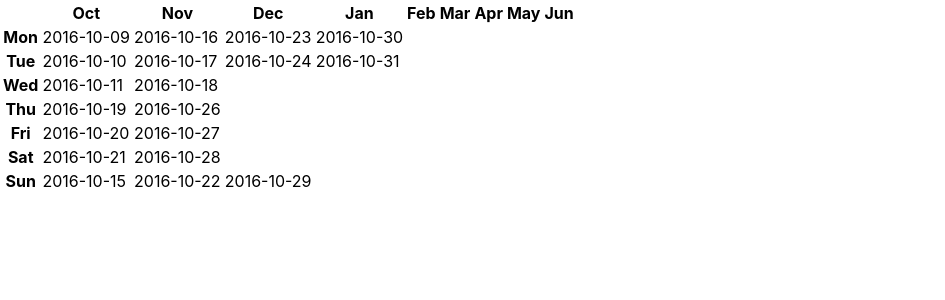
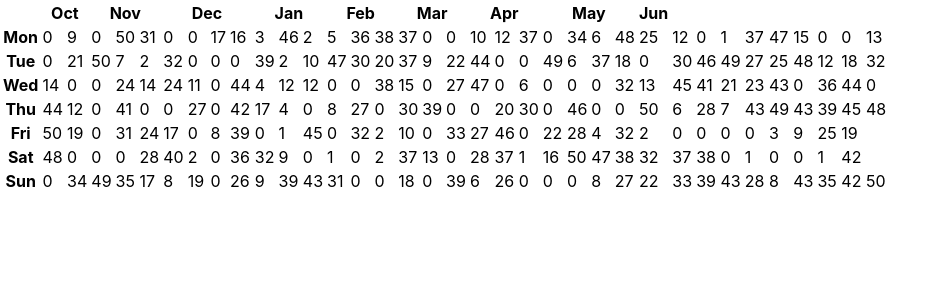
Before and after one commit to danieladuarteng/github-contribution-table, a React (Create React App) app: page / in a window 1280 px wide. Shown: the top 300 px of the page, without its empty margins (0-945 px from the left). Built offline with nearby package versions, Linux system fonts and the light colour scheme.

Commit message:
fix: corrects the date  range and displays the count

```diff
--- a/src/App.js
+++ b/src/App.js
@@ -20,7 +20,7 @@ function App() {
     .sort((a, b) => new Date(a.date) - new Date(b.date));
 
   const days = ['Mon', 'Tue', 'Wed', 'Thu', 'Fri', 'Sat', 'Sun'];
-
+  const daysMap = ['Sun', 'Mon', 'Tue', 'Wed', 'Thu', 'Fri', 'Sat',];
   const months = ['Jan', 'Feb', 'Mar', 'Apr', 'May', 'Jun', 'Jul',
     'Aug', 'Sep', 'Oct', 'Nov', 'Dec'];
 
@@ -28,84 +28,56 @@ function App() {
     return months[new Date(date).getMonth()]
   })
 
+  const valorColumn = (month) => {
+    let result = dateMonths.filter(item => item === month).length
+
+    return Math.round(result / 7)
+  }
+
   const removeMonthsDuplicates = dateMonths
     .filter((item, index) => dateMonths.indexOf(item) === index);
 
-  const getCell = (day, date) => {
-
-    // const dateTransform = new Date(date);
-    // console.log(dateTransform)
-    // const result = removeMonthsDuplicates
-    //   .includes(months[dateTransform.getMonth()])
-    //   && days[dateTransform.getDay()] === day ? date : 'sem data'
-    //   console.log(result)
-    // return result
-
-// orderDate.filter(({date})=> {
-//     const dateTransform = new Date(date);
-//     const result = removeMonthsDuplicates
-//       .includes(months[dateTransform.getMonth()])
-//       && days[dateTransform.getDay()] === day
-//     return result
-//   })
-  }
-
-  const getMonth =(date) => {
-    const dateTransform = new Date(date);
-    const day = days[dateTransform.getDay()]
-    const month = months[dateTransform.getMonth()]
-    //setDates([...dates.date, ...dates.count, day, month])
-  }
-
-  console.log(getMonth('2017-06-12'))
-
-
   // Criei um array com os intervalos
 
- let d1 = toDate(orderDate.map(({date}) => date).shift()),
-    d2 = toDate(orderDate.map(({date}) => date).pop()),
+  let d1 = toDate(orderDate.map(({ date }) => date).shift()),
+    d2 = toDate(orderDate.map(({ date }) => date).pop()),
     intervalos = [];
-  const firstDate = days[new Date(orderDate.map(({date}) => date).shift()).getDay()]
- //console.log(firstDate)
- const dayprimeiro =  toDate(orderDate.map(({date}) => date).shift())
+  const firstDate = days[new Date(orderDate.map(({ date }) => date).shift()).getDay()]
 
- console.log(dayprimeiro)
-
-  switch(firstDate){
-    case 'Mon':
-     d1.setDate( d1.getDate())
-     break
+  switch (firstDate) {
     case 'Tue':
-     d1.setDate( d1.getDate() -1 )
+      d1.setDate(d1.getDate() - 1)
       break
     case 'Wed':
-     d1.setDate( d1.getDate() -2 )
+      d1.setDate(d1.getDate() - 2)
       break
     case 'Thu':
-     d1.setDate( d1.getDate() -3 )
+      d1.setDate(d1.getDate() - 3)
       break
     case 'Fri':
-     d1.setDate( d1.getDate() -4 )
+      d1.setDate(d1.getDate() - 4)
       break
     case 'Sat':
-     d1.setDate( d1.getDate() -5 )
+      d1.setDate(d1.getDate() - 5)
       break
     case 'Sun':
-     d1.setDate( d1.getDate() -6 )
+      d1.setDate(d1.getDate() - 6)
+      break
+    default:
+      d1.setDate(d1.getDate())
       break
   }
 
+  intervalos.push(toString(d1));
 
-  intervalos.push( toString(d1) );
-
-  while ( d1 < d2 ) {
-    d1.setDate( d1.getDate() + 1 );
-    intervalos.push( toString(d1) );
+  while (d1 < d2) {
+    d1.setDate(d1.getDate() + 1);
+    intervalos.push(toString(d1));
   }
 
   function toDate(texto) {
     let partes = texto.split('-');
-    return new Date(partes[0], partes[1]-1, partes[2]);
+    return new Date(partes[0], partes[1] - 1, partes[2]);
   }
 
   function toString(date) {
@@ -114,43 +86,50 @@ function App() {
       ('0' + date.getDate()).slice(-2));
   }
 
-  console.log(intervalos)
-
- const dateTransform = (date) => new Date(date);
- const day = (date) => days[date.getDay()]
+  const day = (date) => daysMap[date.getDay()]
   const month = (date) => months[date.getMonth()]
- const date = (value) => dateTransform(value);
 
   const getDates = () => {
-  const datasQueExistem = orderDate.map(({date}) => date)
+    const datasQueExistem = orderDate.map(({ date }) => date)
+
     let arr = []
-  for(let i =0; i < datasQueExistem.length; i ++){
 
-    if(datasQueExistem.find(e => e === intervalos[i]) === undefined){
-      const date = dateTransform(intervalos[i]);
+    for (let i = 0; i < intervalos.length; i++) {
+      if (datasQueExistem.find(e => e === intervalos[i]) === undefined) {
+        const date = toDate(intervalos[i]);
         arr.push({
           date: intervalos[i],
-        count : 0,
-        day:day(date),
+          count: 0,
+          day: day(date),
           month: month(date)
         })
-    } else {
-      const dateOriginal = orderDate[i].date;
-      const count = orderDate[i].count;
-      const dateString = dateTransform(dateOriginal);
+      }
+    }
+
+    for (let a = 0; a < datasQueExistem.length; a++) {
+
+      if (intervalos.find(e => e === datasQueExistem[a]) !== undefined) {
+
+        const dateOriginal = datasQueExistem[a];
+        const count = orderDate
+          .filter(item => item.date === datasQueExistem[a])
+          .map(({ count }) => count)
+        const dateString = toDate(dateOriginal);
 
         arr.push({
           date: dateOriginal,
-        count,
-        day:day(dateString),
+          count: parseInt(count, 10),
+          day: day(dateString),
           month: month(dateString)
         })
       }
+
     }
     return arr
   }
 
   console.log(dates)
+
   return (
 
     <table>
@@ -158,7 +137,7 @@ function App() {
         <tr>
           <th></th>
           {removeMonthsDuplicates.map(month => (
-            <th>{month}</th>
+            <th colSpan={valorColumn(month)}>{month}</th>
           ))}
         </tr>
       </thead>
@@ -166,11 +145,13 @@ function App() {
         {days.map(day =>
           <tr>
             <th>{day}</th>
-          {dates && dates
-            .filter(item => item.month === 'Oct' && item.day === day  )
-            .map(({date}) =>(
-            <td>{date}</td>
-          ))}
+            {removeMonthsDuplicates.map(month => {
+              return dates && dates
+                .filter(item => item.month === month && item.day === day)
+                .map(({ date, count }) => (
+                  <td>{count}</td>
+                ))
+            })}
 
           </tr>
         )}
```
Lines whose indentation alone changed are shown as unchanged.
